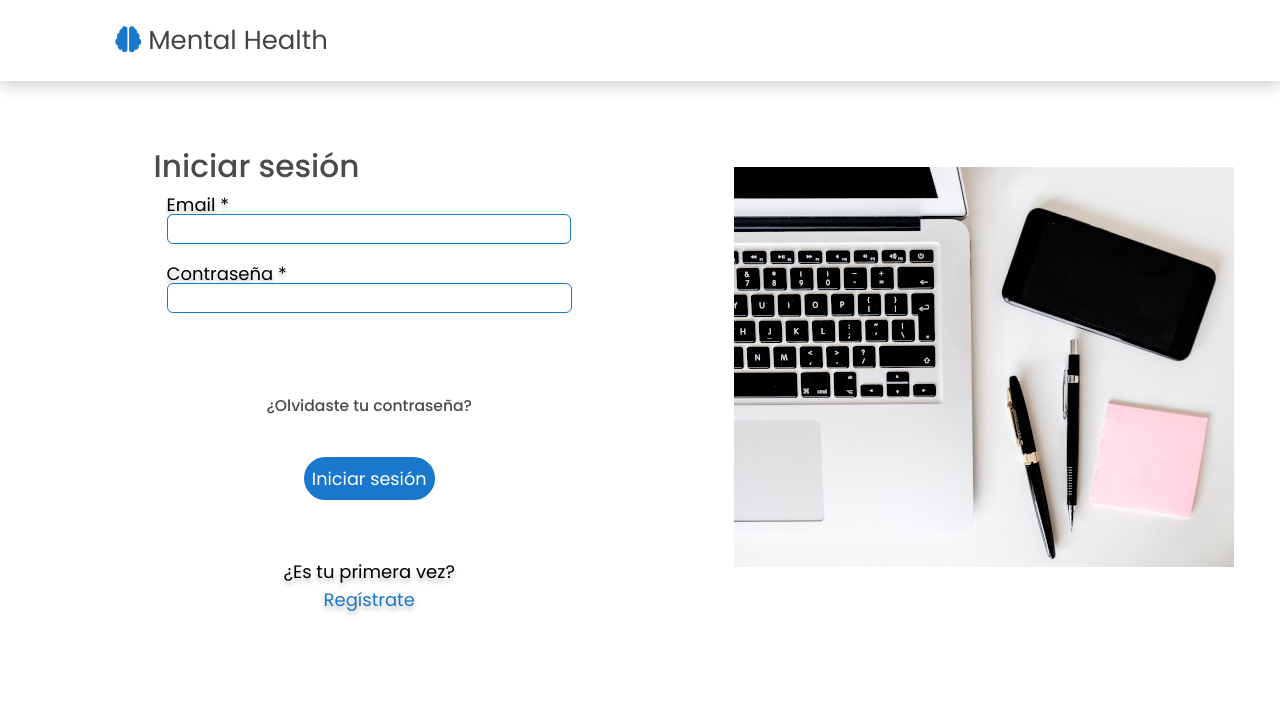
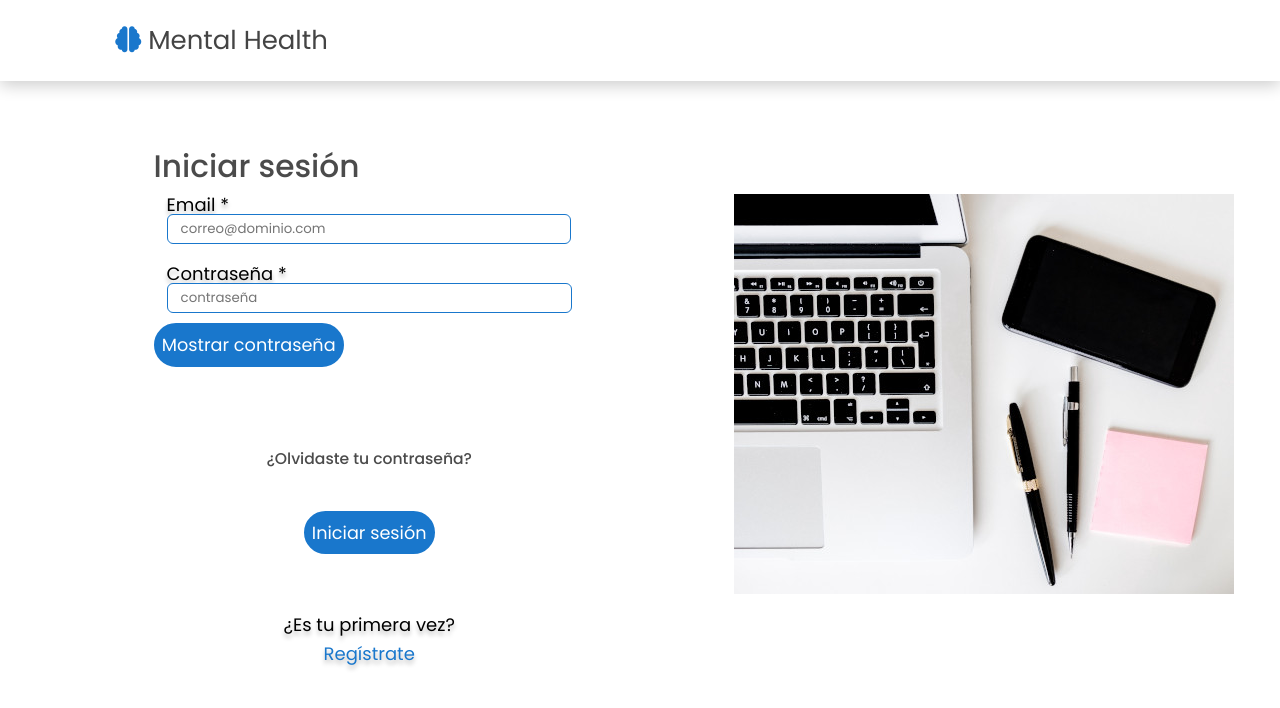
Before and after one commit to d1360cub/mental-health-front, a React (Create React App) app: page /login in a window 1280 px wide. Shown: the top 708 px of the page. Built offline with nearby package versions, Linux system fonts and the light colour scheme.

Commit message:
adds show password

```diff
--- a/src/Pages/Login/Login.jsx
+++ b/src/Pages/Login/Login.jsx
@@ -4,22 +4,43 @@ import LoginImage from '../../image/login.jpg';
 import './Login.css';
 
 function Login() {
+  const showPassword = () => {
+    const tipo = document.getElementById('password');
+    if (tipo.type === 'password') {
+      tipo.type = 'text';
+    } else {
+      tipo.type = 'password';
+    }
+  };
   return (
     <div className="landing">
       <section className="register" id="register">
         <div className="subtitle">Iniciar sesión</div>
         <form action="login" onSubmit="">
           <fieldset>
-            <label htmlFor="username">
+            <label htmlFor="mail">
               Email *
-              <input type="text" id="username" name="username" size="25" />
+              <input
+                type="email"
+                id="mail"
+                name="mail"
+                size="25"
+                placeholder="correo@dominio.com"
+              />
             </label>
           </fieldset>
           <fieldset>
             <label htmlFor="password">
               Contraseña *
-              <input type="password" id="password" name="password" size="20" />
+              <input
+                type="password"
+                id="password"
+                name="password"
+                size="20"
+                placeholder="contraseña"
+              />
             </label>
+            <button className="btn-appointment" type="submit" onClick={showPassword}>Mostrar contraseña</button>
           </fieldset>
         </form>
         <div className="click">
```
